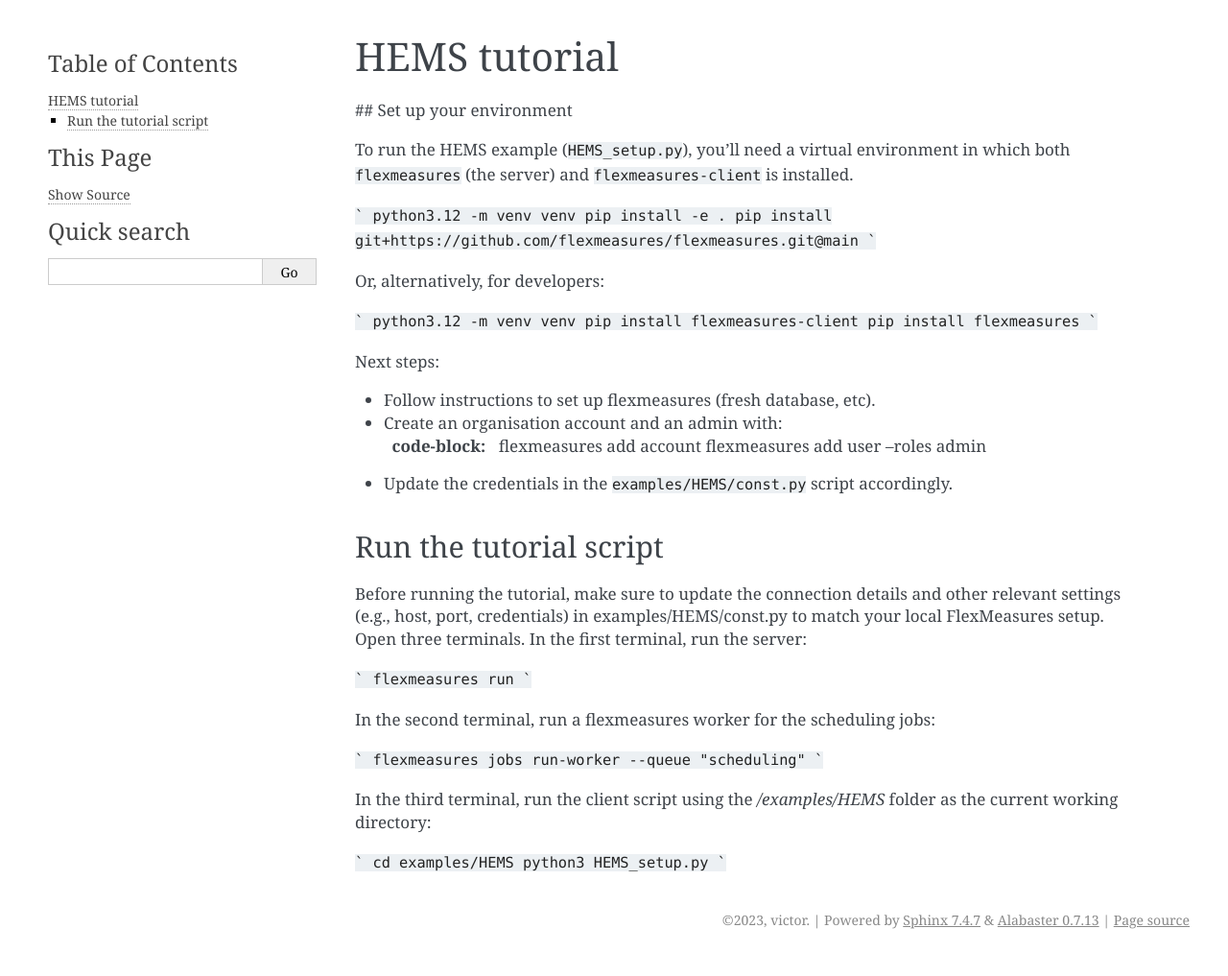
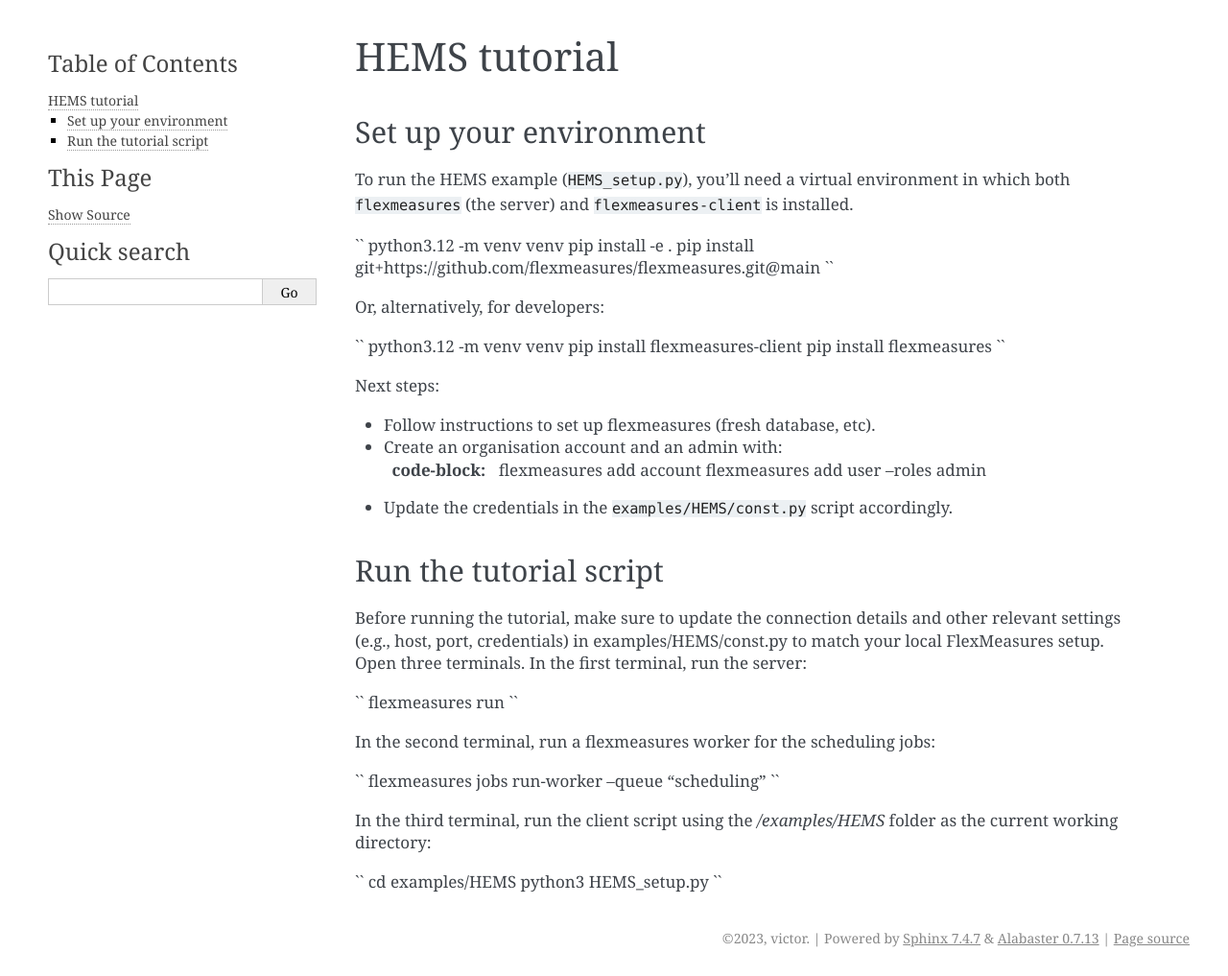
Before and after one commit to FlexMeasures/flexmeasures-client, a Sphinx documentation site: the page built from docs/HEMS.rst, in a window 1280 px wide. Shown: the whole page at 96% size. Built offline with Sphinx 7.4.7, drawn with Linux system fonts in a browser that asks for light colours.

Commit message:
Revise HEMS tutorial setup instructions
Updated formatting and structure of the HEMS tutorial documentation.

Signed-off-by: Nicolas Höning <nicolas@seita.nl>

````diff
--- a/docs/HEMS.rst
+++ b/docs/HEMS.rst
@@ -3,23 +3,24 @@
 HEMS tutorial
 -------------
 
-## Set up your environment
+Set up your environment
+========================
 
 To run the HEMS example (``HEMS_setup.py``), you'll need a virtual environment in which both ``flexmeasures`` (the server) and ``flexmeasures-client`` is installed.
 
-```
+``
 python3.12 -m venv venv
 pip install -e .
 pip install git+https://github.com/flexmeasures/flexmeasures.git@main
-```
+``
 
 Or, alternatively, for developers:
 
-```
+``
 python3.12 -m venv venv
 pip install flexmeasures-client
 pip install flexmeasures
-```
+``
 
 Next steps:
 
@@ -40,19 +41,19 @@
 Before running the tutorial, make sure to update the connection details and other relevant settings (e.g., host, port, credentials) in examples/HEMS/const.py to match your local FlexMeasures setup.
 Open three terminals. In the first terminal, run the server:
 
-```
+``
 flexmeasures run
-```
+``
 
 In the second terminal, run a flexmeasures worker for the scheduling jobs:
 
-```
+``
 flexmeasures jobs run-worker --queue "scheduling"
-```
+``
 
 In the third terminal, run the client script using the `/examples/HEMS` folder as the current working directory:
 
-```
+``
 cd examples/HEMS
 python3 HEMS_setup.py
-```
+``
````
